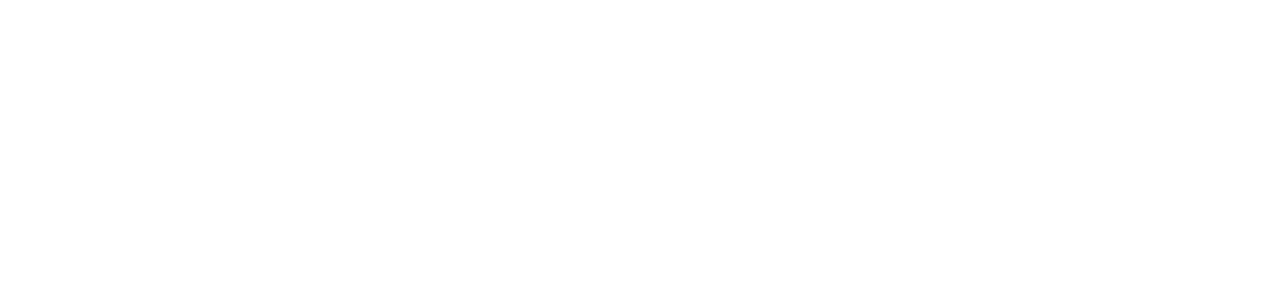
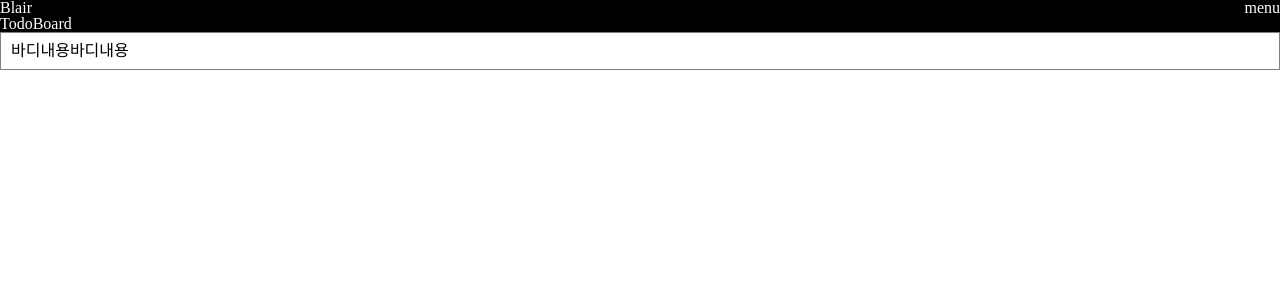
Before and after one commit to Blair-Dion/todo-frontend, a React (Create React App) app in the folder todo-project/: page / in a window 1280 px wide. Shown: the top 300 px of the page. Built offline with nearby package versions, Linux system fonts and the light colour scheme; the HTML template or start-up script is replaced by a standard one.

Commit message:
[#2][feat]컴포넌트 생성 및 기본셋팅: - Common, Component폴더 생성 - Header, List, Card컴포넌트생성, 스타일파일 생성 후 연결

```diff
--- a/todo-project/package.json
+++ b/todo-project/package.json
@@ -6,6 +6,7 @@
     "@testing-library/jest-dom": "^5.11.4",
     "@testing-library/react": "^11.1.0",
     "@testing-library/user-event": "^12.1.10",
+    "node-sass": "^4.0.0",
     "react": "^17.0.1",
     "react-dom": "^17.0.1",
     "react-scripts": "4.0.1",
--- a/todo-project/src/App.js
+++ b/todo-project/src/App.js
@@ -1,10 +1,19 @@
 import React from 'react';
+import './App.scss';
+import './reset.scss';
+import Header from "./Common/Header/Header";
 
 
 function App() {
     return (
-        <div className="App">
-        </div>
+        <>
+            <div className="App">
+                <Header userName={"Blair"}/>
+                <div className="body-section">
+                    바디내용바디내용
+                </div>
+            </div>
+        </>
     );
 }
 
--- /dev/null
+++ b/todo-project/src/App.scss
@@ -0,0 +1,6 @@
+.App {
+  .body-section {
+    padding: 10px;
+    border: 1px solid gray;
+  }
+}
--- /dev/null
+++ b/todo-project/src/Common/Header/Header.jsx
@@ -0,0 +1,21 @@
+import React from 'react';
+import './Header.scss';
+
+const Header = ({userName}) => {
+
+    return (
+        <>
+            <div className="header-section">
+                <div className="left-wrapper">
+                    <div className="username">{userName}</div>
+                    <div className="board-title">TodoBoard</div>
+                </div>
+                <div className="right-wrapper">
+                    <div className="manu-bar">menu</div>
+                </div>
+            </div>
+        </>
+    )
+}
+
+export default Header;
--- /dev/null
+++ b/todo-project/src/Common/Header/Header.scss
@@ -0,0 +1,22 @@
+.header-section {
+  display: flex;
+  flex-direction: row;
+  justify-content: space-between;
+  background-color: #000000;
+  color:#ffffff;
+
+  .left-wrapper {
+    .username{
+
+    }
+    .board-title {
+
+    }
+  }
+
+  .right-wrapper {
+    .manu-bar {
+
+    }
+  }
+}
--- /dev/null
+++ b/todo-project/src/reset.scss
@@ -0,0 +1,48 @@
+/* http://meyerweb.com/eric/tools/css/reset/
+   v2.0 | 20110126
+   License: none (public domain)
+*/
+
+html, body, div, span, applet, object, iframe,
+h1, h2, h3, h4, h5, h6, p, blockquote, pre,
+a, abbr, acronym, address, big, cite, code,
+del, dfn, em, img, ins, kbd, q, s, samp,
+small, strike, strong, sub, sup, tt, var,
+b, u, i, center,
+dl, dt, dd, ol, ul, li,
+fieldset, form, label, legend,
+table, caption, tbody, tfoot, thead, tr, th, td,
+article, aside, canvas, details, embed,
+figure, figcaption, footer, header, hgroup,
+menu, nav, output, ruby, section, summary,
+time, mark, audio, video {
+  margin: 0;
+  padding: 0;
+  border: 0;
+  font-size: 100%;
+  font: inherit;
+  vertical-align: baseline;
+}
+/* HTML5 display-role reset for older browsers */
+article, aside, details, figcaption, figure,
+footer, header, hgroup, menu, nav, section {
+  display: block;
+}
+body {
+  line-height: 1;
+}
+ol, ul {
+  list-style: none;
+}
+blockquote, q {
+  quotes: none;
+}
+blockquote:before, blockquote:after,
+q:before, q:after {
+  content: '';
+  content: none;
+}
+table {
+  border-collapse: collapse;
+  border-spacing: 0;
+}
```
Also changed, not shown: todo-project/src/Common/Menu/Menu.jsx (added, +15 -0 lines), todo-project/src/Component/Card/Card.jsx (added, +15 -0 lines), todo-project/src/Component/List/List.jsx (added, +15 -0 lines), todo-project/src/Common/Menu/Menu.scss (added), todo-project/src/Component/Card/Card.scss (added), todo-project/src/Component/List/List.scss (added), 2 other files (tests, documents, lock files or other folders).
